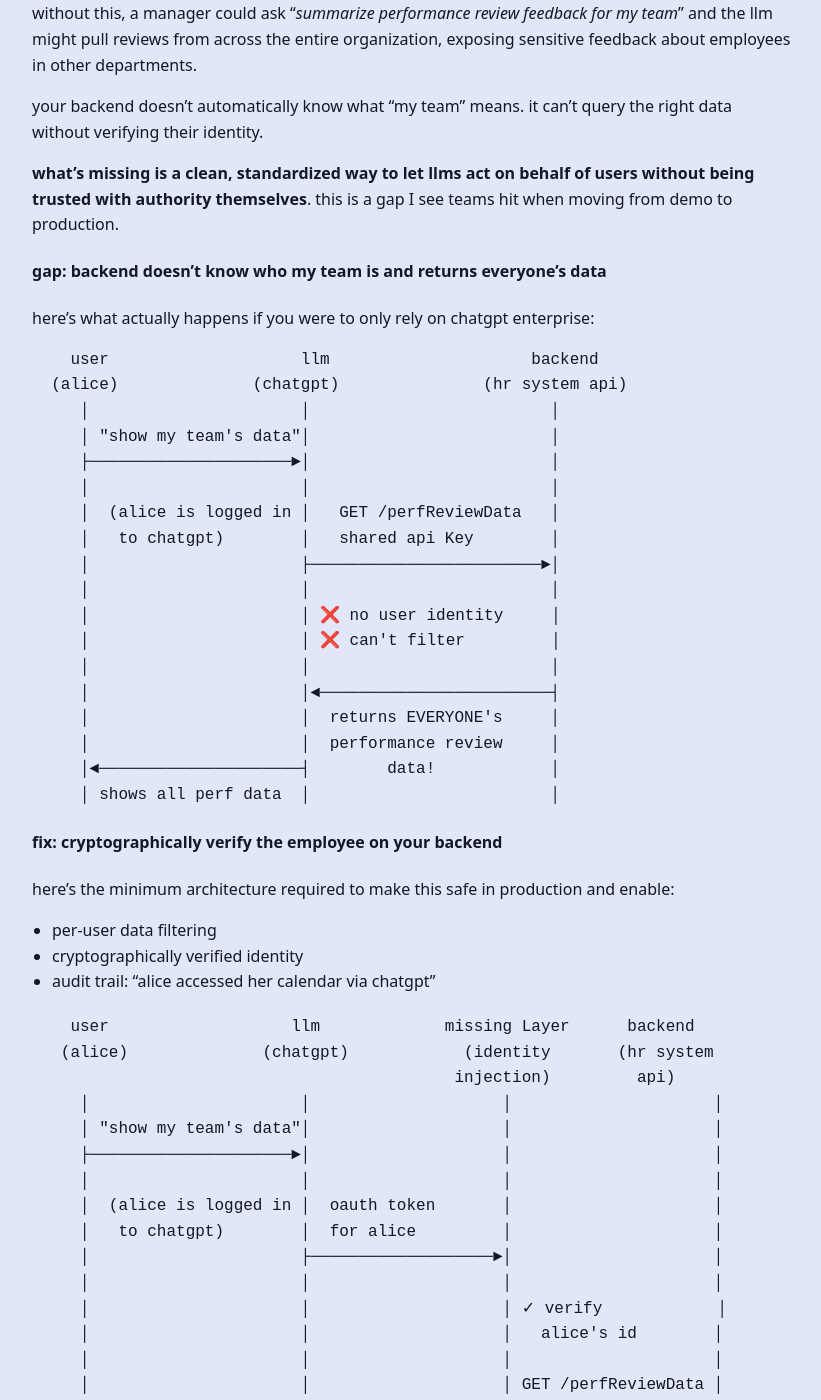
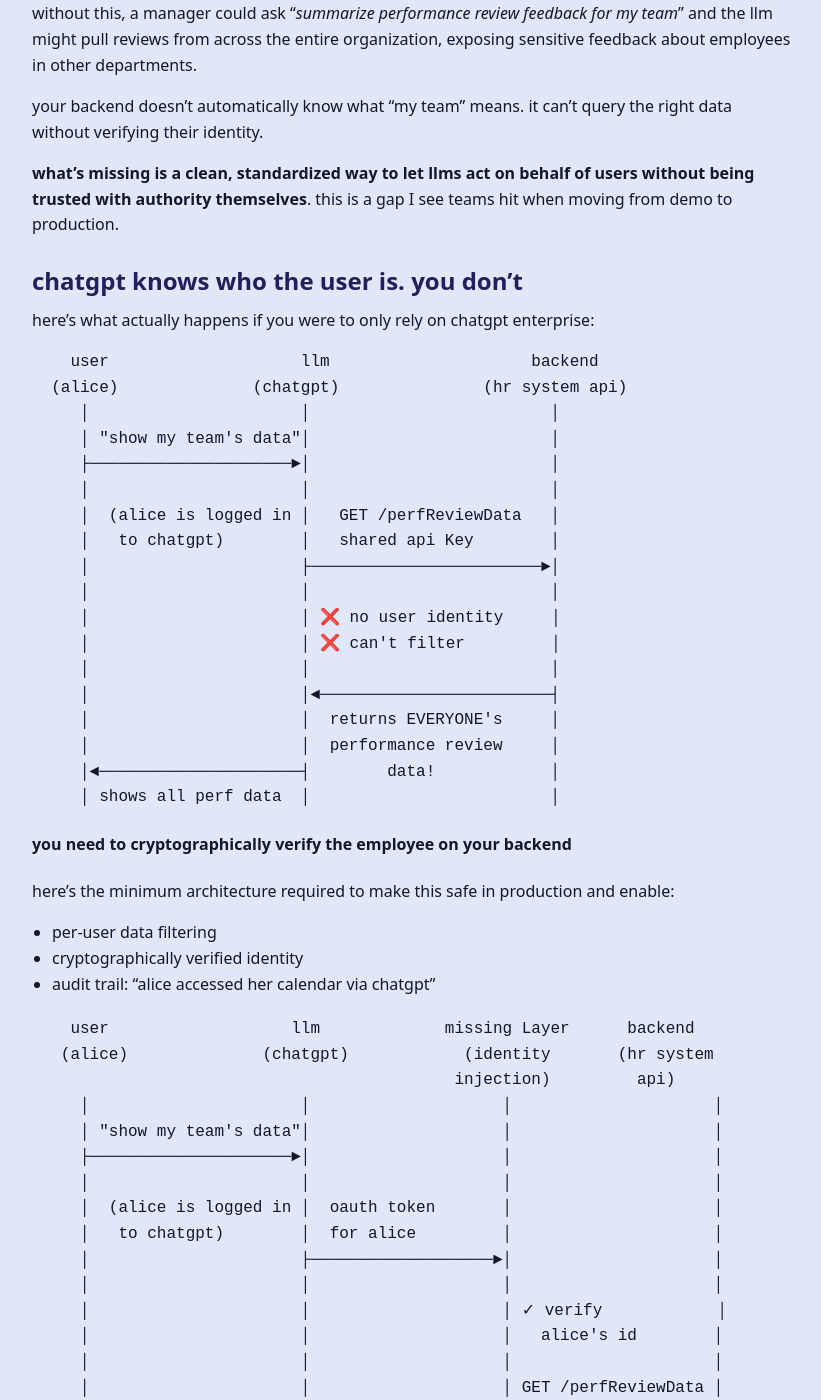
Before and after one commit to davidcrowe/reducibl.com, a Jekyll site: the page built from _posts/2025-12-14-are-you-confident-your-team-uses-llms-securely.md, in a window 1280 px wide and 1400 px high, scrolled down 1421 px. Shown: the whole window, without its empty margins (228-1049 px from the left). Built offline with Jekyll 4.4.1, drawn with Linux system fonts in a browser that asks for light colours; some of the changed text lies outside the part shown.

Commit message:
blog update

````diff
--- a/_posts/2025-12-14-are-you-confident-your-team-uses-llms-securely.md
+++ b/_posts/2025-12-14-are-you-confident-your-team-uses-llms-securely.md
@@ -50,7 +50,7 @@ your backend doesn’t automatically know what “my team” means. it can’t q
 
 **what’s missing is a clean, standardized way to let llms act on behalf of users without being trusted with authority themselves**. this is a gap I see teams hit when moving from demo to production.
 
-#### gap: backend doesn't know who my team is and returns everyone's data
+### chatgpt knows who the user is. you don't
 
 here’s what actually happens if you were to only rely on chatgpt enterprise:
 
@@ -75,7 +75,7 @@ here’s what actually happens if you were to only rely on chatgpt enterprise:
      │ shows all perf data  │                         │
 ```
 
-#### fix: cryptographically verify the employee on your backend
+#### you need to cryptographically verify the employee on your backend
 
 here’s the minimum architecture required to make this safe in production and enable:
 
@@ -101,11 +101,11 @@ here’s the minimum architecture required to make this safe in production and e
      │                      │                    │ GET /perfReviewData │
      │                      │                    │ X-User-Id:          │
      │                      │                    │   alice_123         │
-     │                      │                    ├──────────────►.     │
+     │                      │                    ├────────────────────►│
      │                      │                    │                     │
      │                      │                    │                     │ filter by
      │                      │                    │                     │ alice_123
-     │                      │                    │◄──────────────.     ┤
+     │                      │                    │◄────────────────────┤
      │                      │◄───────────────────┤   alice's           │
      │◄─────────────────────┤    alice's data    │   data only         │
      │ only shows perf data │        only        │                     │
````
Also changed, not shown: assets/chatgpt-enterprise-linkedin-post.png (renamed from assets/chatgpt-enterprise-linked-post.png).
